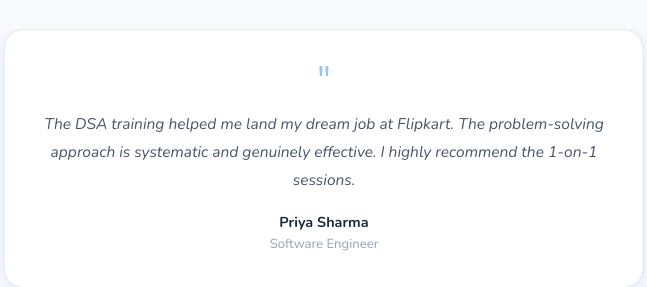
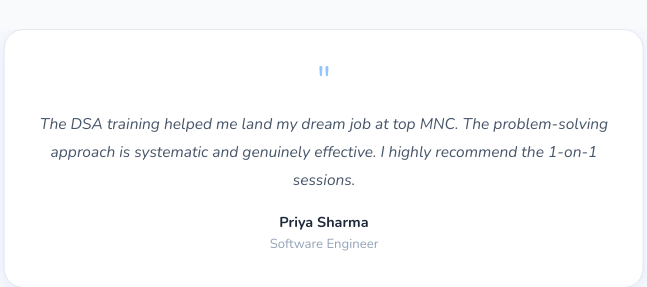
Before and after one commit to ajayp24/Test, a plain HTML site: page index.html in a window 1280 px wide. Shown: the part 2528-2815 px from the top of the page, 316-963 px from the left. Drawn offline with nearby package versions, Linux system fonts and the light colour scheme.

Commit message:
Update testimonial for DSA training

```diff
--- a/index.html
+++ b/index.html
@@ -199,7 +199,7 @@
       <div class="tslide">
         <div class="tcard">
           <div class="tcard-quote">"</div>
-          <p>The DSA training helped me land my dream job at Flipkart. The problem-solving approach is systematic and genuinely effective. I highly recommend the 1-on-1 sessions.</p>
+          <p>The DSA training helped me land my dream job at top MNC. The problem-solving approach is systematic and genuinely effective. I highly recommend the 1-on-1 sessions.</p>
           <div class="tcard-author">Priya Sharma</div>
           <div class="tcard-role">Software Engineer</div>
         </div>
```
